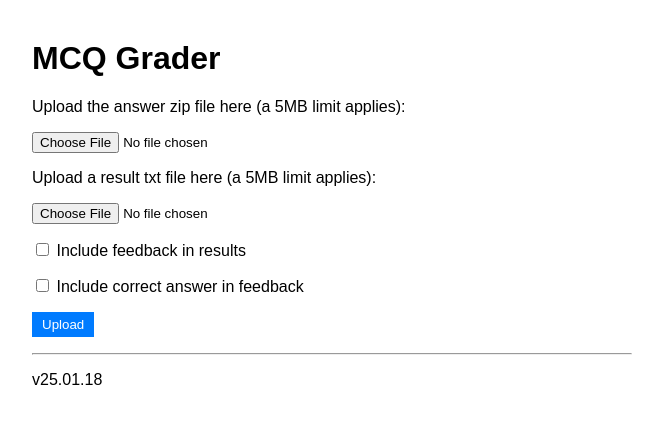
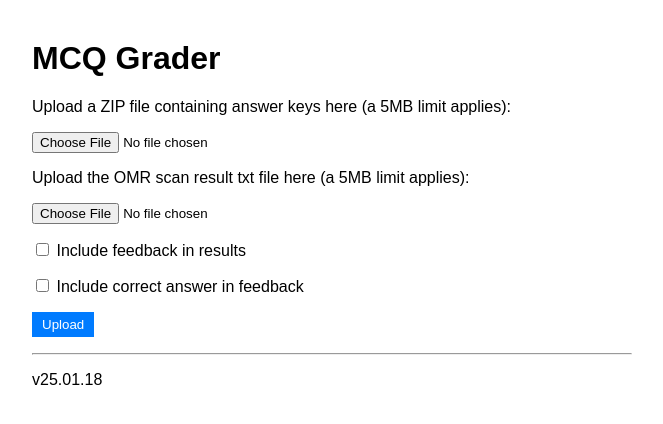
Before and after one commit to manonz/dividni.online, a website: page McqGrader/index.html in a window 1280 px wide. Shown: the whole page, without its empty margins (308-971 px from the left). Drawn offline with Linux system fonts and the light colour scheme; no server answers.

Commit message:
Minor label changes

```diff
--- a/McqGrader/index.html
+++ b/McqGrader/index.html
@@ -118,10 +118,10 @@
    </script>
    <h1>MCQ Grader</h1>
 
-   <p>Upload the answer zip file here (a 5MB limit applies):</p>
+   <p>Upload a ZIP file containing answer keys here (a 5MB limit applies):</p>
    <input id="fid" name="fid" type="file" accept=".zip" />
 
-   <p>Upload a result txt file here (a 5MB limit applies):</p>
+   <p>Upload the OMR scan result txt file here (a 5MB limit applies):</p>
    <input id="resultFile" name="resultFile" type="file" accept=".txt" />
 
    <p>
```
